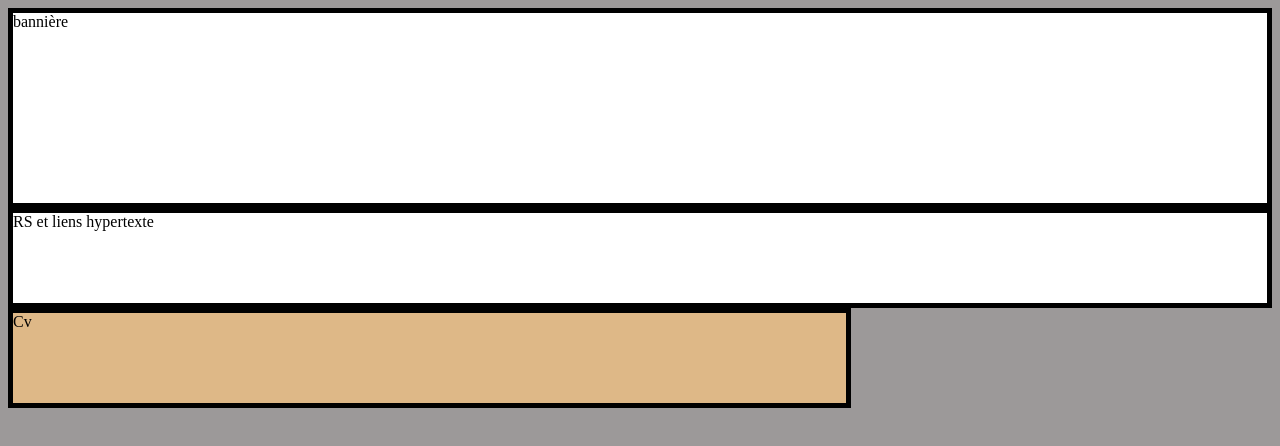
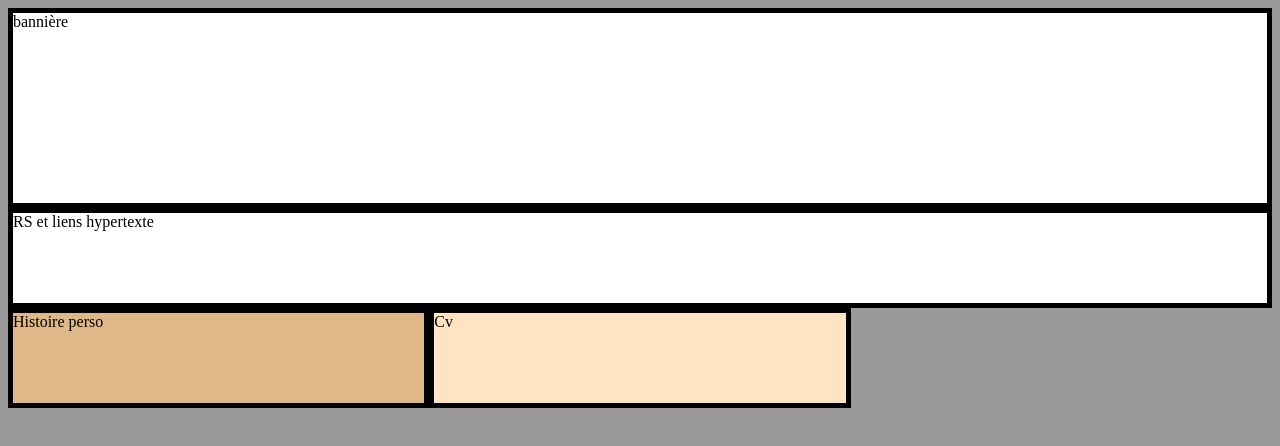
Before and after one commit to chloemgt/Site-perso, a plain HTML site: page index.html in a window 1280 px wide. Drawn offline with Linux system fonts and the light colour scheme.

Commit message:
essaie pour agrandir les cases (échec)

```diff
--- a/CSS/style.css
+++ b/CSS/style.css
@@ -35,7 +35,8 @@ html {
 }
 .box3{
   grid-column-start: 1;
-  grid-column-end: 3;
+  grid-column-end: 2;
+  grid-template-columns: 200px;
   grid-row-start: 4;
   grid-row-end: 4;
   background-color: burlywood;
@@ -43,5 +44,7 @@ html {
 }
 .box4{
 
-  background-color: darkblue;
+  background-color: bisque;
+  border: 5px solid black;
+  grid-column-end: auto;
 }
--- a/index.html
+++ b/index.html
@@ -17,7 +17,9 @@
     <div class="wrapper">
         <div class="box1">bannière</div>
         <div class="box2">RS et liens hypertexte</div>
-        <div class="box3">Cv</div>
+        <div class="box3">Histoire perso</div>
+        <div class="box4">Cv</div>
+
     </div>
 
     </body>
```
